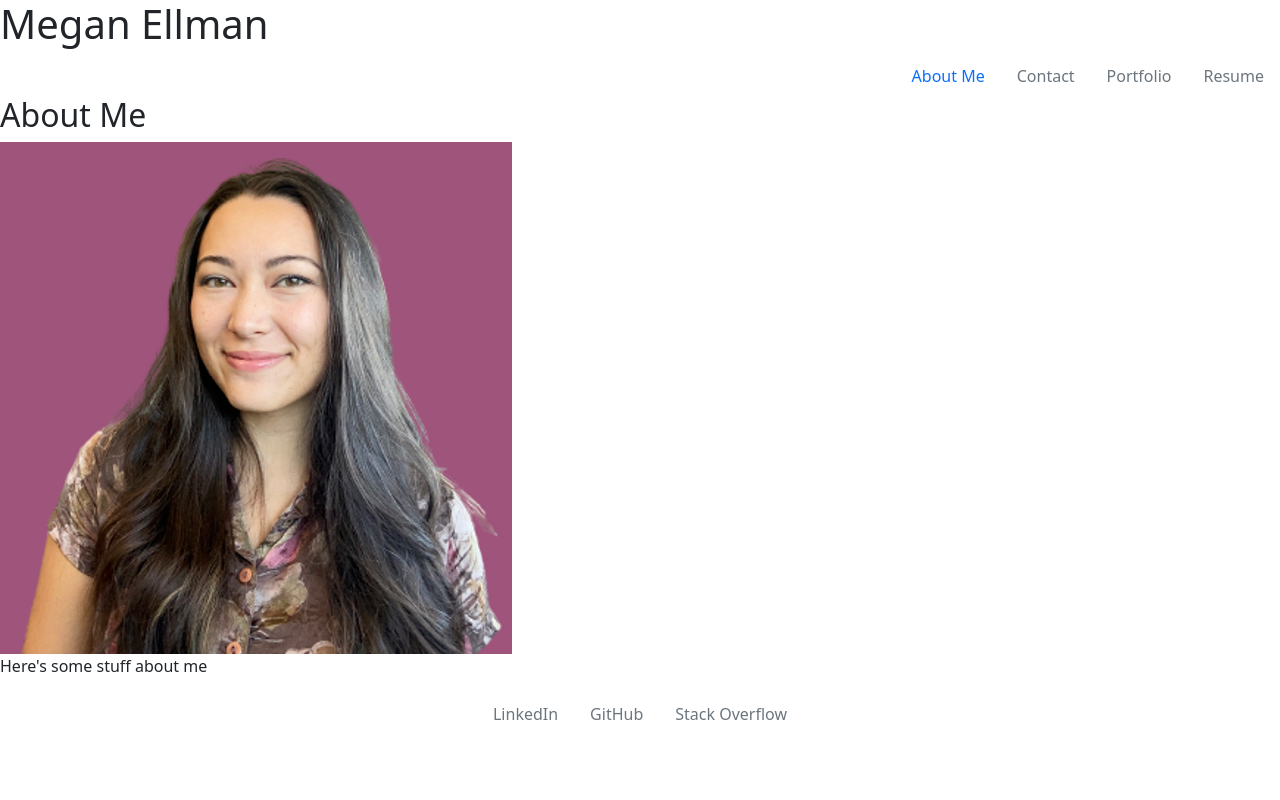
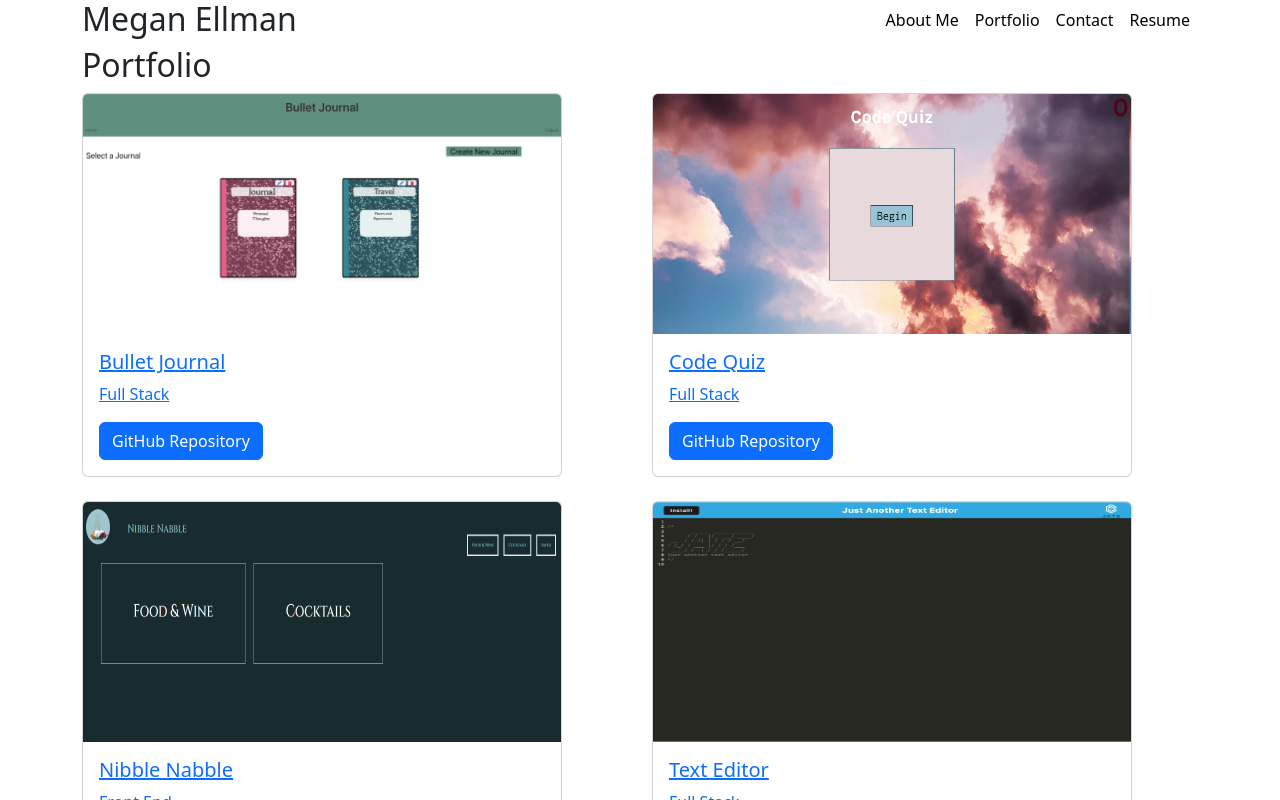
Before and after one commit to megellman/react-portfolio, a React (Create React App) app: page /Portfolio in a window 1280 px wide. Shown: the top 800 px of the page. Built offline with nearby package versions, Linux system fonts and the light colour scheme.

Commit message:
finished navigation section

```diff
--- a/package.json
+++ b/package.json
@@ -10,6 +10,7 @@
     "react": "^18.2.0",
     "react-bootstrap": "^2.7.2",
     "react-dom": "^18.2.0",
+    "react-router-dom": "^6.8.2",
     "react-scripts": "5.0.1",
     "web-vitals": "^2.1.4"
   },
--- a/src/App.js
+++ b/src/App.js
@@ -1,46 +1,15 @@
-import React, { useState } from 'react';
-import About from './components/pages/About';
-import Contact from './components/pages/Contact';
-import Portfolio from './components/pages/Portfolio';
-import Resume from './components/pages/Resume';
+import React from 'react';
 import Header from './components/Header';
 import Footer from './components/Footer';
-import Navigation from './components/Navigation';
 import '../node_modules/bootstrap/dist/css/bootstrap.min.css';
 
 
 function App() {
-  const [currentPage, setCurrentPage] = useState('About Me');
-
-  const renderPage = () => {
-    if (currentPage === 'About Me') {
-      return <About />;
-    }
-    if (currentPage === 'Contact') {
-      return <Contact />;
-    }
-    if (currentPage === 'Portfolio') {
-      console.log('**********')
-      return <Portfolio />;
-    }
-    if (currentPage === 'Resume') {
-    return <Resume />;
-    }
-  };
-
-  const pageChange = (page) => {
-    setCurrentPage(page);
-    console.log('page is ', currentPage)
-  }
-
   return (
     <div>
-      <Header />
-      <Navigation currentPage={currentPage} pageChange={pageChange} />
-      <h2>{currentPage}</h2>
-      {renderPage()}
-      <Footer />
-    </div>
+    <Header />
+    <Footer />
+  </div>
   );
 }
 export default App;
--- a/src/components/Header.js
+++ b/src/components/Header.js
@@ -1,10 +1,30 @@
 import React from 'react';
-
+import { BrowserRouter as Router, Routes, Route } from "react-router-dom";
+import About from '../components/pages/About';
+import Contact from '../components/pages/Contact';
+import Portfolio from '../components/pages/Portfolio';
+import Resume from '../components/pages/Resume';
+import Navigation from '../components/Navigation';
 
 function Header() {
     return (
-        <div>
-            <h1>Megan Ellman</h1>
+        <div className='container'>
+            <div className='row'>
+                <div className='col-6'>
+                <h2 className='mr-5'>Megan Ellman</h2>
+                </div>
+
+
+            <Router>
+                <Navigation />
+                <Routes>
+                    <Route path="/" exact element={<About />} />
+                    <Route path="/Portfolio" exact element={<Portfolio />} />
+                    <Route path="/Contact" exact element={<Contact />} />
+                    <Route path="/Resume" exact element={<Resume />} />
+                </Routes>
+            </Router>
+            </div>
         </div>
     );
 }
--- a/src/components/Navigation.js
+++ b/src/components/Navigation.js
@@ -1,27 +1,29 @@
 import React from 'react';
+import { NavLink } from "react-router-dom";
+import '../custom.css'
 
 
-function Navigation({ currentPage, pageChange }) {
+
+function Navigation() {
 
     return (
+        <div className='col-6'>
         <ul className="nav justify-content-end">
-            <li className="nav-item">
-                <a href="/"
-                onClick={() => pageChange('About Me')}
-                className={currentPage === 'About Me' ? 'nav-link disabled text-primary' : 'nav-link text-secondary'}
-                >About Me
-                </a>
+            <li className='nav-item p-2'>
+                <NavLink to="/" activeClassName="active" className="none">About Me</NavLink>
             </li>
-            <li className="nav-item">
-                <a className={currentPage === 'Contact' ? 'nav-link disabled text-primary' : 'nav-link text-secondary'} href="/contact" onClick={() => pageChange('Contact')}>Contact</a>
+            <li className='nav-item p-2'>
+                <NavLink to="/Portfolio"  activeClassName="active" className="none" >Portfolio</NavLink>
             </li>
-            <li className="nav-item">
-                <a className={currentPage === 'Portfolio' ? 'nav-link disabled text-primary' : 'nav-link text-secondary'} href="/portfolio" onClick={() => pageChange('Portfolio')}>Portfolio</a>
+            <li className="nav-item p-2">
+                <NavLink to="/Contact"  activeClassName="active" className="none" >Contact</NavLink>
             </li>
-            <li className="nav-item">
-                <a className={currentPage === 'Resume' ? 'nav-link disabled text-primary' : 'nav-link text-secondary'} href='/resume' onClick={() => pageChange('Resume')}>Resume</a>
+            <li className='nav-item p-2'>
+                <NavLink to="/Resume"  activeClassName="active" className="none" >Resume</NavLink>
             </li>
         </ul>
+        </div>
+
     )
 }
 
--- a/src/components/Project.js
+++ b/src/components/Project.js
@@ -1,20 +1,22 @@
 import React from 'react';
 
-function Project(props) {
+function Project({ projects }) {
     return (
-        <div className='cardContainer'>
-            {props.portfolios.map(item => (
-                <div className="card" width={18} key={item.id}>
-                    <a href={item.deployedLink}>
-                     <img src={item.img} className="card-img-top" alt="..." />
-                    <div className="card-body">
-                        <h5 className="card-title">{item.name}</h5>
-                        <p className="card-text">{item.description}</p>
-                        <a href={item.repoLink} className="btn btn-primary">Go somewhere</a>
+        <div className='row row-cols-1 row-cols-md-2 g-4'>
+            {projects.map(item => (
+                <div className="col">
+                    <div className="card" style={{ width: '30rem' }} key={item.id}>
+                        <a href={item.deployedLink}>
+                            <img src={item.image} style={{ width: '30rem', height: '15rem' }} className="card-img-top img-fluid" alt="..." />
+                            <div className="card-body">
+                                <h5 className="card-title">{item.name}</h5>
+                                <p className="card-text">{item.description}</p>
+                                <a href={item.repoLink} className="btn btn-primary">GitHub Repository</a>
+                            </div>
+                        </a>
                     </div>
-                    </a>
+                </div>
 
-                </div>
             ))}
         </div>
     )
--- a/src/components/pages/About.js
+++ b/src/components/pages/About.js
@@ -4,6 +4,7 @@ import headshot from '../../assets/headshot.png'
 export default function AboutMe() {
     return (
         <div>
+            <h2>About Me</h2>
             <img src={headshot} alt='headshot'/>
             <p>Here's some stuff about me</p>
         </div>
--- a/src/components/pages/Contact.js
+++ b/src/components/pages/Contact.js
@@ -2,7 +2,9 @@ import React from 'react';
 
 function Contact() {
     return (
-        <form>
+        <div>
+            <h2>Contact</h2>
+            <form>
             <div class="mb-3">
                 <label for="name" class="form-label">Full Name</label>
                 <input type="name" class="form-control" id="name" aria-describedby="name" />
@@ -17,6 +19,8 @@ function Contact() {
             </div>
             <button type="submit" class="btn btn-primary">Submit</button>
         </form>
+        </div>
+
     )
 }
 
--- a/src/components/pages/Portfolio.js
+++ b/src/components/pages/Portfolio.js
@@ -1,13 +1,13 @@
 import React from 'react';
 import Project from '../Project'
-const portfolios = [
+const projects = [
     {
         id: 1,
         name: 'Bullet Journal',
         description: 'Full Stack',
         deployedLink: 'https://bullet-journal.herokuapp.com/',
         repoLink: 'https://github.com/megellman/bullet-journal',
-        image: '../../assets/bullet-journal',
+        image: require('../../assets/bullet-journal.png'),
     },
     {
         id: 2,
@@ -15,7 +15,7 @@ const portfolios = [
         description: 'Full Stack',
         deployedLink: 'https://megellman.github.io/code-quiz/',
         repoLink: 'https://github.com/megellman/code-quiz',
-        image: '../../assets/code-quiz',
+        image: require('../../assets/code-quiz.png'),
     },
     {
         id: 3,
@@ -23,7 +23,7 @@ const portfolios = [
         description: "Front End",
         deployedLink: 'https://megellman.github.io/group-project/',
         repoLink: 'https://github.com/megellman/group-project',
-        image: '../../assets/nibble-nabble',
+        image: require('../../assets/nibble-nabble.png'),
     },
     {
         id: 4,
@@ -31,14 +31,14 @@ const portfolios = [
         description: 'Full Stack',
         deployedLink: 'https://just-a-text-editor1.herokuapp.com/',
         repoLink: 'https://github.com/megellman/text-editor',
-        image: '../../assets/jate',
+        image: require('../../assets/jate.png'),
     },
     {
         id: 5,
         name: 'Team Profile Generator',
         description: 'Back End',
         repoLink: 'https://github.com/megellman/team-profile-generator',
-        image: '../../assets/team-profile-generator',
+        image: require('../../assets/team-profile-generator.png'),
     },
     {
         id: 6,
@@ -46,12 +46,15 @@ const portfolios = [
         description: 'Front End',
         deployedLink: 'https://megellman.github.io/work-day-scheduler/',
         repoLink: 'https://github.com/megellman/work-day-scheduler',
-        image: '../../assets/work-day-scheduler',
+        image: require('../../assets/work-day-scheduler.png'),
     }
   ]
 function Portfolio() {
     return (
-        <Project portfolio={portfolios} />
+        <div className='container'>
+            <h2>Portfolio</h2>
+            <Project projects={projects} />
+        </div>
     )
 }
 
--- a/src/components/pages/Resume.js
+++ b/src/components/pages/Resume.js
@@ -3,7 +3,8 @@ import React from 'react';
 function Resume() {
     return (
         <div>
-            <a href='../../assets/resume' download='MeganEllman'>
+            <h2>Resume</h2>
+            <a href='../../assets/resume.pdf' download='MeganEllman'>
                 Download Resume
             </a>
             <h3>Proficencies</h3>
--- /dev/null
+++ b/src/custom.css
@@ -0,0 +1,8 @@
+.active{
+    color:rgb(17, 195, 255)
+}
+
+.none{
+    text-decoration: none;
+    color: black;
+}
```
Also changed, not shown: 1 other file (tests, documents, lock files or other folders).
